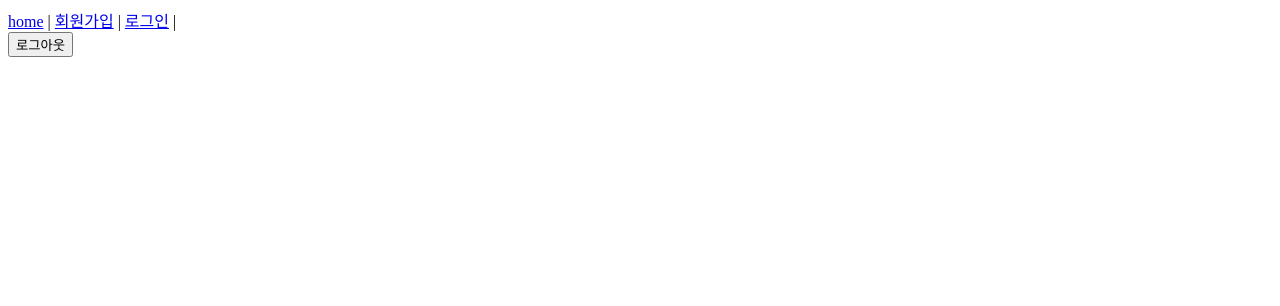
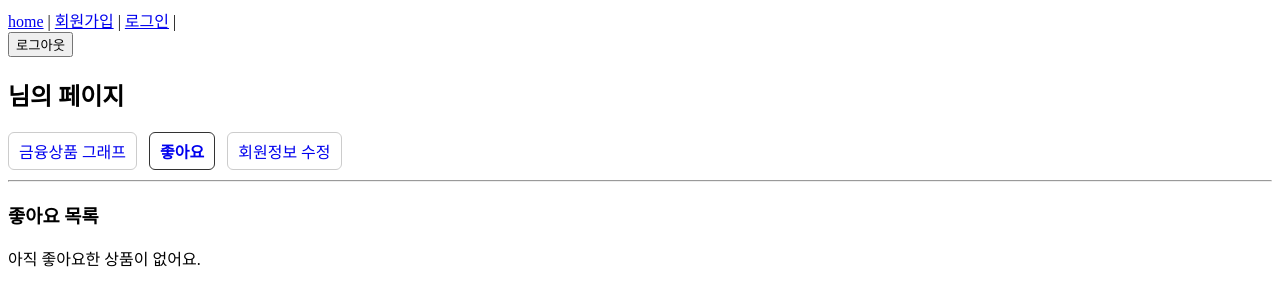
Before and after one commit to umaicode/ssafy-pjt, a Vue app in the folder frontend/: page /profile/wishlist in a window 1280 px wide. Before the commit this address had no page. Shown: the top 306 px of the page. Built offline with nearby package versions, Linux system fonts and the light colour scheme.

Commit message:
add: 프로필페이지추가,프로필 메뉴3개추가, 좋아요리스트추가

```diff
--- a/frontend/src/router/index.js
+++ b/frontend/src/router/index.js
@@ -5,7 +5,13 @@ import SignUpView from '@/views/SignUpView.vue'
 import LogInView from '@/views/LogInView.vue'
 import ProductView from '@/views/ProductView.vue'
 import ProductDetailView from '@/views/ProductDetailView.vue'
-// import ProfileView from '@/views/ProfileView.vue'
+
+// 프로필
+import ProfileView from '@/views/ProfileView.vue'
+import ProfileModify from '@/views/profile/ProfileModify.vue'
+import ProfileMyProduct from '@/views/profile/ProfileMyProduct.vue'
+import ProfileWishlist from '@/views/profile/ProfileWishlist.vue'
+
 
 const router = createRouter({
   history: createWebHistory(import.meta.env.BASE_URL),
@@ -34,12 +40,21 @@ const router = createRouter({
       path: '/products/:type/:fin_prdt_cd',
       name: 'ProductDetailView',
       component: ProductDetailView,
-    }
-    // {
-    //   path: '/user/:nickname',
-    //   name: 'ProfileView',
-    //   component: ProfileView,
-    // },
+    },
+    // 프로필페이지
+    {
+      path: '/profile',
+      name: 'ProfileView',
+      component: ProfileView,
+      children: [
+        // ✅ /mypage로 들어오면 첫 메뉴로 자동 이동
+        { path: '', redirect: { name: 'ProfileMyProduct' } },
+
+        { path: 'myproduct', name: 'ProfileMyProduct', component: ProfileMyProduct },
+        { path: 'wishlist', name: 'ProfileWishlist', component: ProfileWishlist },
+        { path: 'modify', name: 'ProfileModify', component: ProfileModify },
+      ],
+    },
   ],
 })
 
--- a/frontend/src/stores/accounts.js
+++ b/frontend/src/stores/accounts.js
@@ -72,6 +72,6 @@ export const useAccountStore = defineStore('account', () => {
     return token.value ? true : false
   })
 
-  return { API_URL, signUp, logIn, logOut, token, isLogin }
+  return { API_URL, signUp, logIn, logOut, token, isLogin}
 
 }, {persist: true})
--- a/frontend/src/stores/wishlist.js
+++ b/frontend/src/stores/wishlist.js
@@ -7,7 +7,13 @@ import { useAccountStore } from "./accounts"
 export const useWishlistStore = defineStore("wishlist", () => {
   const accountStore = useAccountStore()
   const API_URL = 'http://127.0.0.1:8000'
+
+  // 상세페이지에서 "현재 상품이 좋아요인지" 표시할 때 쓰는 값
   const liked = ref(false)
+
+  // ✅ 마이페이지에서 보여줄 좋아요 목록
+  // 예: [{ fin_prdt_cd, product_type, created_at, kor_co_nm, fin_prdt_nm }, ...]
+  const wishlist = ref([])
 
   const toggleWishlist = function (payload) {
     const fin_prdt_cd = payload.fin_prdt_cd
@@ -26,6 +32,8 @@ export const useWishlistStore = defineStore("wishlist", () => {
     })
     .then(res => {
       liked.value = res.data.liked
+      // ✅ 토글 후 마이페이지 목록도 최신화(좋아요 목록 화면에서 즉시 반영)
+      getWishlist()
     })
     .catch(err => {
       if (err.response.status === 401) {
@@ -37,5 +45,70 @@ export const useWishlistStore = defineStore("wishlist", () => {
     })
   }
 
-  return { liked, toggleWishlist }
+  // ✅ 내 좋아요 목록 가져오기 (마이페이지에서 사용)
+  // 1) GET /api/products/wishlist/me/  -> 좋아요한 항목의 (코드/타입/날짜) 목록
+  // 2) 각 항목마다 상품 상세 API를 추가로 호출해서 (은행명/상품명) 붙이기
+  const getWishlist = function () {
+    // 로그인 안 되어 있으면 목록 비우고 끝
+    if (!accountStore.token) {
+      wishlist.value = []
+      return
+    }
+    axios({
+      method: 'get',
+      url: `${API_URL}/api/products/wishlist/me/`,
+      headers: {
+        'Authorization': `Token ${accountStore.token}`
+      }
+    })
+      .then(res => {
+        const baseList = res.data
+        // baseList 예시: [{ fin_prdt_cd, product_type, created_at }, ...]
+
+        // ✅ 각 좋아요 항목마다 "상품 상세" 요청을 만들고,
+        // Promise.all로 전부 끝나면 한 번에 wishlist에 저장
+        const detailPromises = baseList.map(w => {
+          return axios({
+            method: 'get',
+            // product_type이 deposit/saving 이라고 가정 (너 프로젝트 백엔드 구조)
+            url: `${API_URL}/api/products/${w.product_type}/${w.fin_prdt_cd}/`,
+            headers: {
+              'Authorization': `Token ${accountStore.token}`
+            }
+          })
+            .then(detailRes => {
+              // base 정보 + 상세 정보(은행명/상품명) 합쳐서 반환
+              return {
+                ...w,
+                kor_co_nm: detailRes.data.kor_co_nm,
+                fin_prdt_nm: detailRes.data.fin_prdt_nm,
+              }
+            })
+            .catch(() => {
+              // 상세 조회가 실패해도 목록이 깨지지 않게 "최소 정보"로 반환
+              return {
+                ...w,
+                kor_co_nm: '(조회 실패)',
+                fin_prdt_nm: w.fin_prdt_cd,
+              }
+            })
+        })
+
+        // 모든 상세 요청이 끝나면 한번에 최종 목록 저장
+        // wishlist.value.push(item)와 같음
+        Promise.all(detailPromises)  // 좋아요한 모든 상품의 상세 요청이 끝날 때까지 기다림
+          .then(enrichedList => {
+            wishlist.value = enrichedList  // enrichedList는 최종 결과 배열 한번에 wishlist.value에 넣음
+          })
+      })
+      .catch(err => {
+        if (err.response && err.response.status === 401) {
+          alert("로그인이 필요합니다.")
+        } else {
+          console.log(err)
+        }
+      })
+  }
+
+  return { liked, wishlist, getWishlist, toggleWishlist }
 })
--- a/frontend/src/views/HomeView.vue
+++ b/frontend/src/views/HomeView.vue
@@ -2,8 +2,8 @@
   <div>
     <!-- 메뉴 -->
     <nav>
-      <RouterLink :to="{name:'ProductView'}">금융상품</RouterLink>
-      <!-- <RouterLink :to="{name:'ProfileView'}">마이페이지</RouterLink> -->
+      <RouterLink :to="{name:'ProductView'}">금융상품</RouterLink> |
+      <RouterLink :to="{name:'ProfileView'}">마이페이지</RouterLink>
     </nav>
   </div>
 </template>
@@ -11,8 +11,6 @@
 <script setup>
 import { RouterLink } from 'vue-router';
 
-
-
 </script>
 
 <style scoped>
--- a/frontend/src/views/ProductDetailView.vue
+++ b/frontend/src/views/ProductDetailView.vue
@@ -31,7 +31,7 @@
   </div>
   <div>
     <button @click="toggleLike">
-      {{ wishlistStore.liked ? '좋아요 취소' : '좋아요' }}
+      {{ wishlistStore.liked ? '❤️' : '♡' }}
     </button>
   </div>
   <hr>
--- /dev/null
+++ b/frontend/src/views/ProfileView.vue
@@ -0,0 +1,41 @@
+<!-- 프로필 부모vue -->
+
+<template>
+  <div>
+    <h2>님의 페이지</h2>
+    <!-- {{ article.nickname }} 닉네임 추가 예정-->
+    <nav class="menu">
+      <RouterLink class="menu-link" :to="{ name: 'ProfileMyProduct' }">금융상품 그래프</RouterLink>
+      <RouterLink class="menu-link" :to="{ name: 'ProfileWishlist' }">좋아요</RouterLink>
+      <RouterLink class="menu-link" :to="{ name: 'ProfileModify' }">회원정보 수정</RouterLink>
+    </nav>
+
+    <hr />
+    <RouterView />
+  </div>
+</template>
+
+<script setup>
+
+</script>
+
+<style scoped>
+.menu {
+  display: flex;
+  gap: 12px;
+  margin-bottom: 10px;
+}
+
+.menu-link {
+  padding: 6px 10px;
+  border: 1px solid #ccc;
+  border-radius: 6px;
+  text-decoration: none;
+}
+
+/* RouterLink가 현재 경로일 때 자동으로 class가 붙음 */
+.menu-link.router-link-active {
+  font-weight: bold;
+  border-color: #333;
+}
+</style>
--- /dev/null
+++ b/frontend/src/views/profile/ProfileModify.vue
@@ -0,0 +1,13 @@
+<template>
+    <div>
+        <h3>프로필 수정</h3>
+    </div>
+</template>
+
+<script setup>
+
+</script>
+
+<style scoped>
+
+</style>
--- /dev/null
+++ b/frontend/src/views/profile/ProfileMyProduct.vue
@@ -0,0 +1,13 @@
+<template>
+    <div>
+        <h3>금융상품 그래프</h3>
+    </div>
+</template>
+
+<script setup>
+
+</script>
+
+<style scoped>
+
+</style>
--- /dev/null
+++ b/frontend/src/views/profile/ProfileWishlist.vue
@@ -0,0 +1,29 @@
+<template>
+  <div>
+    <h3>좋아요 목록</h3>
+
+    <p v-if="!wishlistStore.wishlist.length">아직 좋아요한 상품이 없어요.</p>
+
+    <div v-else>
+      <ProductListItem
+        v-for="item in wishlistStore.wishlist"
+        :key="item.product_type + '_' + item.fin_prdt_cd"
+        :product="item"
+        :type="item.product_type"
+      />
+    </div>
+  </div>
+</template>
+
+<script setup>
+import { onMounted } from 'vue'
+import { useWishlistStore } from '@/stores/wishlist'
+import ProductListItem from '@/components/ProductListItem.vue'
+
+const wishlistStore = useWishlistStore()
+
+onMounted(() => {
+// 좋아요 메뉴 들어오면 내 목록 불러오기
+  wishlistStore.getWishlist()
+})
+</script>
```
Also changed, not shown: frontend/src/components/ProductListItem.vue (line endings or trailing spaces).
